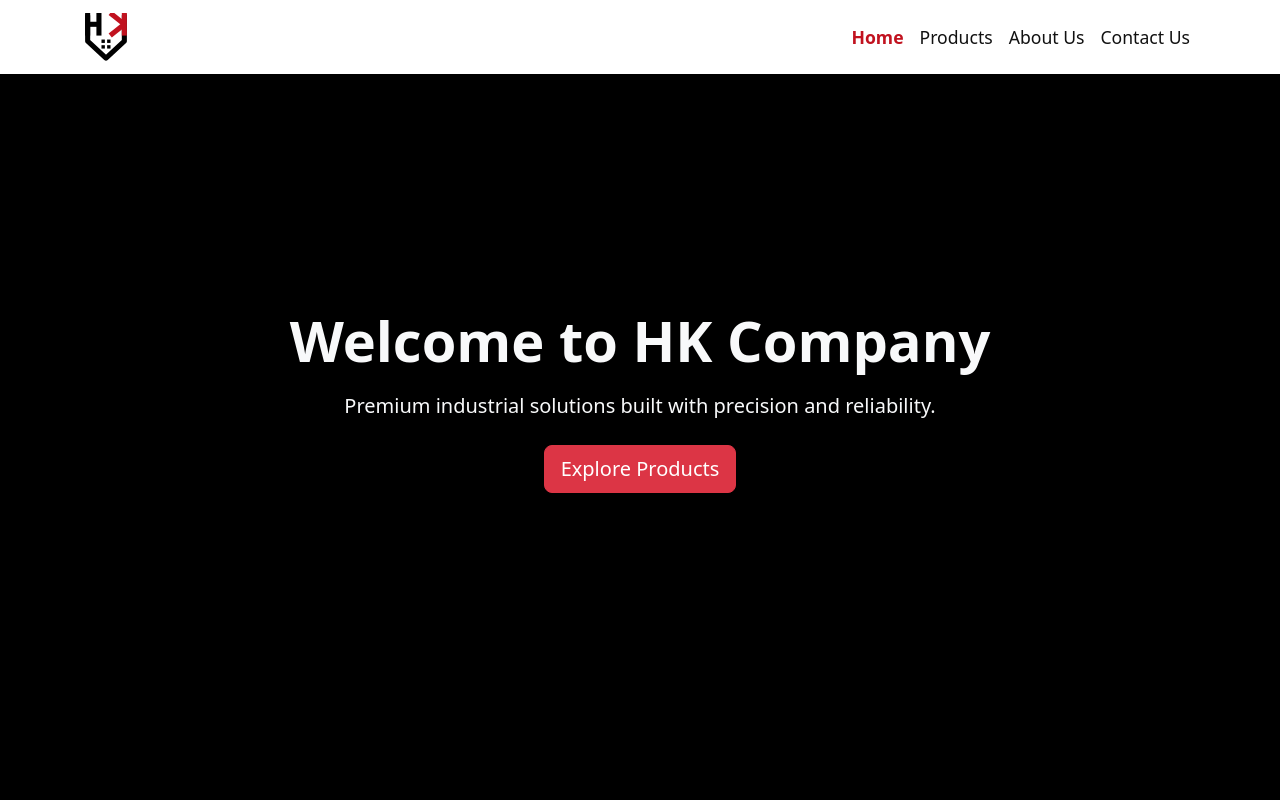
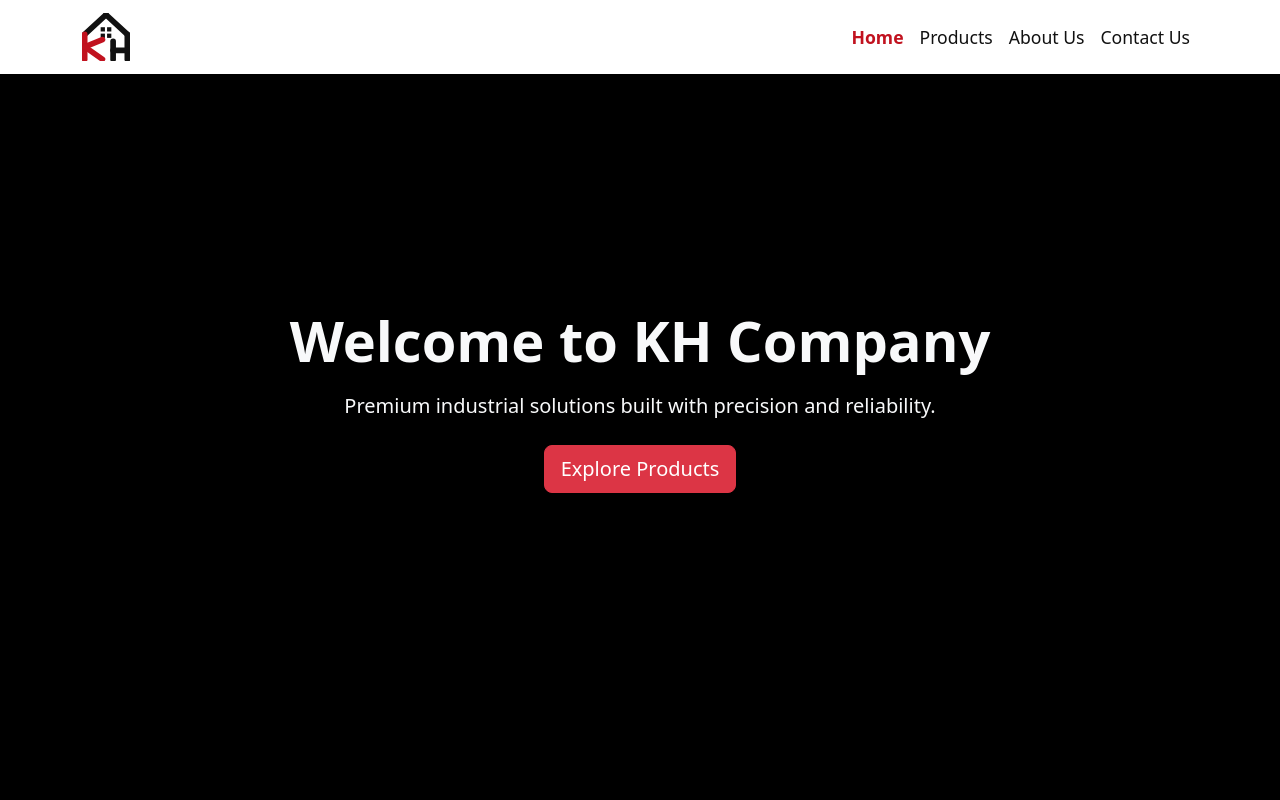
Before and after one commit to Shoshaan/home-king, a React (Vite) app: page / in a window 1280 px wide. Shown: the top 800 px of the page. Built offline with nearby package versions, Linux system fonts and the light colour scheme.

Commit message:
Name & logo change

```diff
--- a/index.html
+++ b/index.html
@@ -4,7 +4,7 @@
     <meta charset="UTF-8" />
     <link rel="icon" type="image/svg+xml" href="/vite.svg" />
     <meta name="viewport" content="width=device-width, initial-scale=1.0" />
-    <title>hk-frontend</title>
+    <title>KH-frontend</title>
   </head>
   <body>
     <div id="root"></div>
--- a/package.json
+++ b/package.json
@@ -1,5 +1,5 @@
 {
-  "name": "hk-frontend",
+  "name": "KH-frontend",
   "private": true,
   "version": "0.0.0",
   "type": "module",
--- a/src/features/products/components/Logo.jsx
+++ b/src/features/products/components/Logo.jsx
@@ -1,99 +1,132 @@
-export const Logo = ({ size = 120 }) => {
-  const centerX = 67.5;
+export const Logo = ({ size = 180, weight = 16 }) => {
+  const squareSize = 12;
+  const squareGap = 6;
 
-  const squareSize = 6;
-  const gap = 4;
+  const centerX = 100;
 
-  const gridWidth = 2 * squareSize + gap; // 16
-  const startX = centerX - gridWidth / 2;
-
-  const startY = 72; // رجعناهم لفوق جوه الدرع
+  const leftSquareX = centerX - squareSize - squareGap / 2;
+  const rightSquareX = centerX + squareGap / 2;
 
   return (
     <svg
       width={size}
       height={size}
-      viewBox="35 25 65 85"
+      viewBox="35 30 130 135"
       xmlns="http://www.w3.org/2000/svg"
     >
-      {/* Shield */}
-      <path
-        d="
-          M35 30
-          L35 75
-          L67.5 105
-          L100 75
-          L100 30
-        "
-        fill="none"
-        stroke="#000"
-        strokeWidth="9"
-        strokeLinejoin="round"
+      {/* Roof left */}
+      <line
+        x1="40"
+        y1="90"
+        x2="100"
+        y2="35"
+        stroke="#111"
+        strokeWidth={weight}
         strokeLinecap="round"
       />
 
-      {/* H */}
-      <line x1="35" y1="25" x2="35" y2="65" stroke="#000" strokeWidth="9" />
-      <line x1="55" y1="25" x2="55" y2="65" stroke="#000" strokeWidth="9" />
-      <line x1="35" y1="45" x2="55" y2="45" stroke="#000" strokeWidth="9" />
+      {/* Roof right */}
+      <line
+        x1="100"
+        y1="35"
+        x2="160"
+        y2="90"
+        stroke="#111"
+        strokeWidth={weight}
+        strokeLinecap="round"
+      />
 
-      {/* Mirrored K */}
-      <g transform="translate(87.5,0) scale(-1,1) translate(-87.5,0)">
-        <line
-          x1="75"
-          y1="25"
-          x2="75"
-          y2="65"
-          stroke="#c1121f"
-          strokeWidth="9"
-        />
-        <line
-          x1="75"
-          y1="45"
-          x2="100"
-          y2="25"
-          stroke="#c1121f"
-          strokeWidth="9"
-        />
-        <line
-          x1="75"
-          y1="45"
-          x2="100"
-          y2="65"
-          stroke="#c1121f"
-          strokeWidth="9"
-        />
-      </g>
+      {/* Left vertical (shared with K) */}
+      <line
+        x1="40"
+        y1="90"
+        x2="40"
+        y2="160"
+        stroke="#c1121f"
+        strokeWidth={weight}
+        strokeLinecap="round"
+      />
 
-      {/* 2x2 Grid centered */}
+      {/* Right vertical (shared with H) */}
+      <line
+        x1="160"
+        y1="90"
+        x2="160"
+        y2="160"
+        stroke="#111"
+        strokeWidth={weight}
+        strokeLinecap="round"
+      />
+
+      {/* ===== 4 Center Squares ===== */}
       <rect
-        x={startX}
-        y={startY}
+        x={leftSquareX}
+        y="70"
         width={squareSize}
         height={squareSize}
-        fill="#000"
+        fill="#111"
       />
       <rect
-        x={startX + squareSize + gap}
-        y={startY}
+        x={rightSquareX}
+        y="70"
         width={squareSize}
         height={squareSize}
-        fill="#000"
+        fill="#111"
+      />
+      <rect
+        x={leftSquareX}
+        y={70 + squareSize + squareGap}
+        width={squareSize}
+        height={squareSize}
+        fill="#111"
+      />
+      <rect
+        x={rightSquareX}
+        y={70 + squareSize + squareGap}
+        width={squareSize}
+        height={squareSize}
+        fill="#111"
       />
 
-      <rect
-        x={startX}
-        y={startY + squareSize + gap}
-        width={squareSize}
-        height={squareSize}
-        fill="#000"
+      {/* ===== Letter K (red) ===== */}
+      <line
+        x1="40"
+        y1="125"
+        x2="90"
+        y2="105"
+        stroke="#c1121f"
+        strokeWidth={weight}
+        strokeLinecap="round"
       />
-      <rect
-        x={startX + squareSize + gap}
-        y={startY + squareSize + gap}
-        width={squareSize}
-        height={squareSize}
-        fill="#000"
+      <line
+        x1="40"
+        y1="125"
+        x2="90"
+        y2="160"
+        stroke="#c1121f"
+        strokeWidth={weight}
+        strokeLinecap="round"
+      />
+
+      {/* ===== Letter H (black) ===== */}
+      <line
+        x1="120"
+        y1="110"
+        x2="120"
+        y2="160"
+        stroke="#111"
+        strokeWidth={weight}
+        strokeLinecap="round"
+      />
+
+      <line
+        x1="120"
+        y1="135"
+        x2="160"
+        y2="135"
+        stroke="#111"
+        strokeWidth={weight}
+        strokeLinecap="round"
       />
     </svg>
   );
--- a/src/layout/Footer.jsx
+++ b/src/layout/Footer.jsx
@@ -4,9 +4,9 @@ export const Footer = () => {
   return (
     <footer className="footer-section text-light py-4">
       <Container className="text-center">
-        <p className="mb-1 fw-bold">HK Company</p>
+        <p className="mb-1 fw-bold">KH Company</p>
         <small>
-          © {new Date().getFullYear()} HK Company. All rights reserved.
+          © {new Date().getFullYear()} KH Company. All rights reserved.
         </small>
       </Container>
     </footer>
--- a/src/pages/HomePage.jsx
+++ b/src/pages/HomePage.jsx
@@ -40,7 +40,7 @@ export function HomePage() {
         className="hero-section d-flex align-items-center text-light"
       >
         <Container className="text-center">
-          <h1 className="display-4 fw-bold mb-3">Welcome to HK Company</h1>
+          <h1 className="display-4 fw-bold mb-3">Welcome to KH Company</h1>
           <p className="lead mb-4">
             Premium industrial solutions built with precision and reliability.
           </p>
@@ -60,7 +60,7 @@ export function HomePage() {
             <Col md={6}>
               <h2 className="fw-bold mb-3">About Us</h2>
               <p>
-                HK Company delivers high-quality engineering and industrial
+                KH Company delivers high-quality engineering and industrial
                 products designed for performance and durability.
               </p>
             </Col>
```
Also changed, not shown: 1 other file (tests, documents, lock files or other folders).
